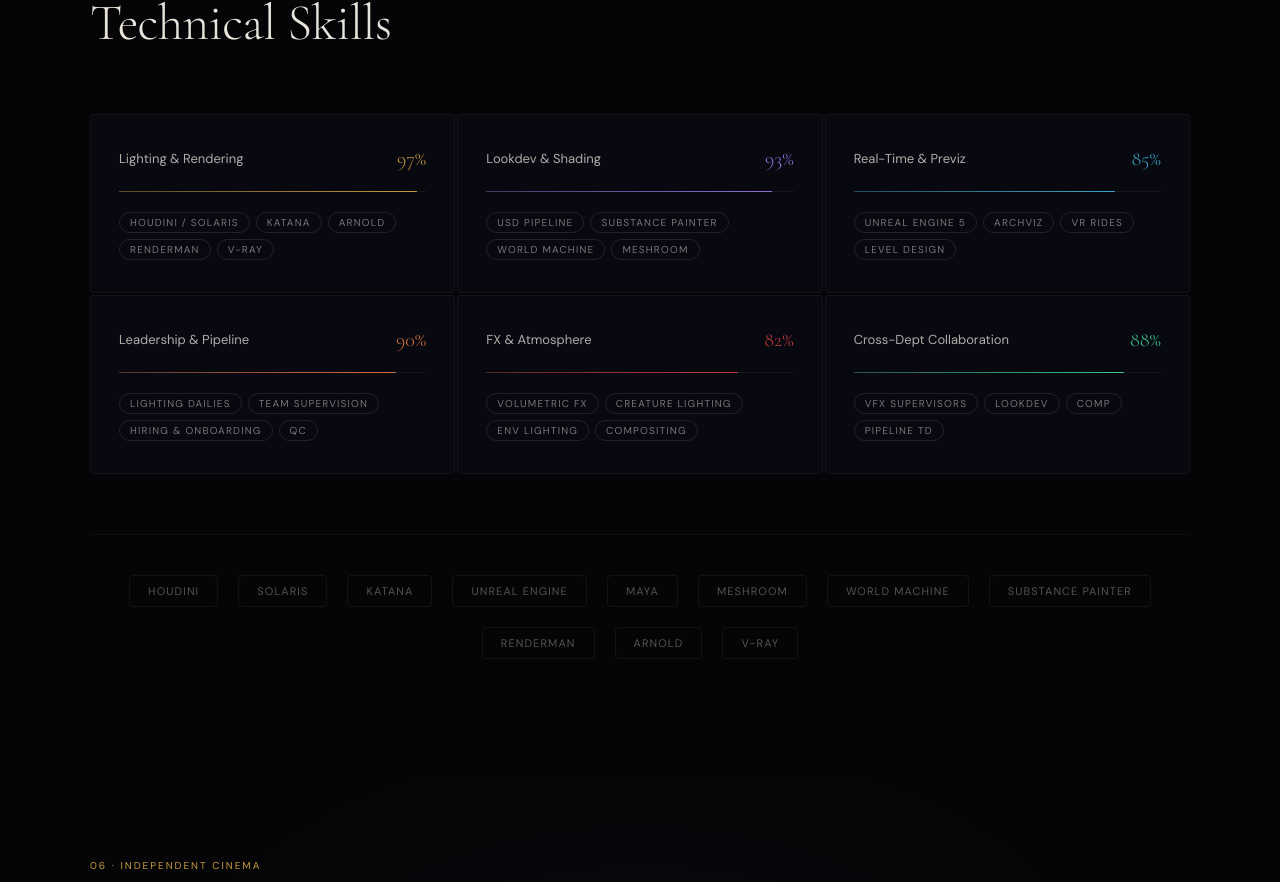
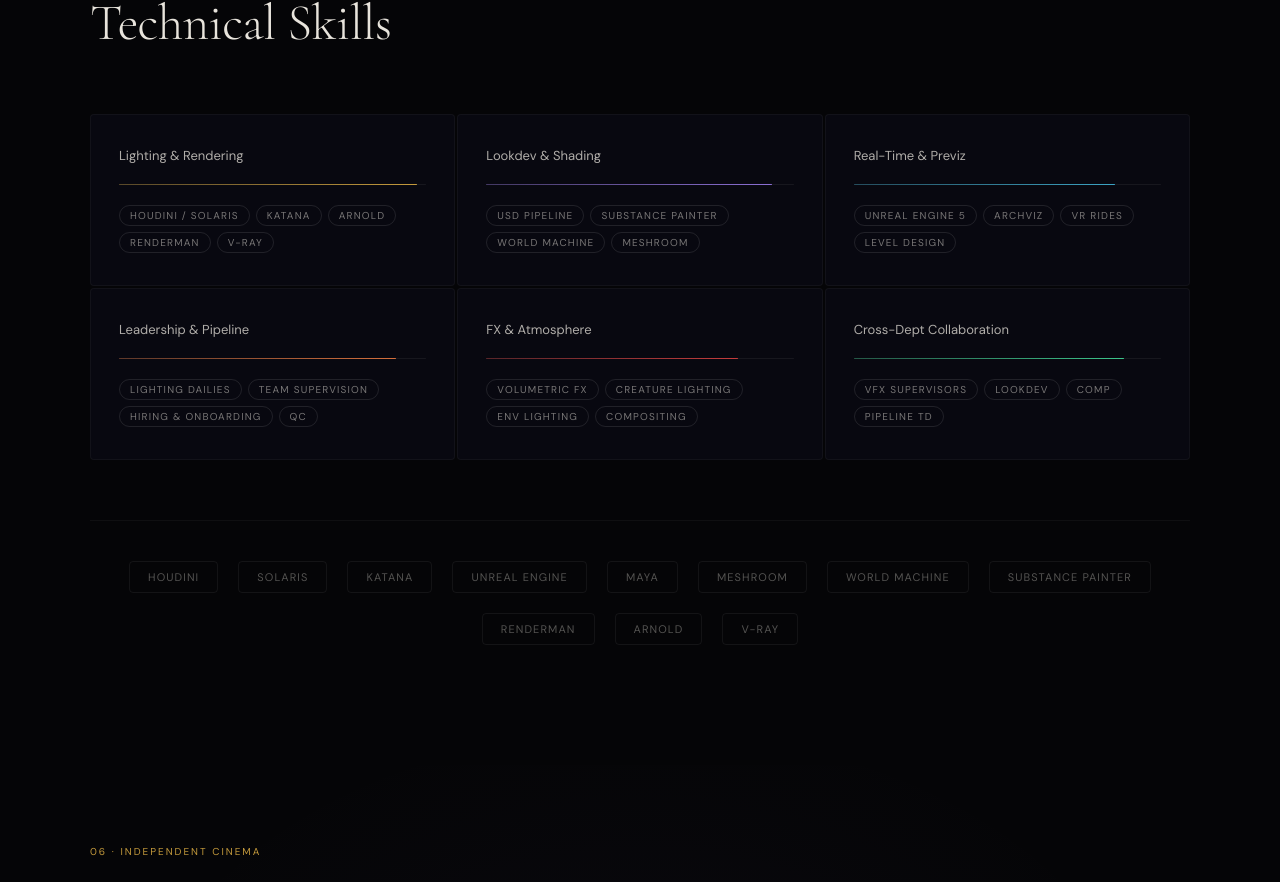
Before and after one commit to kuttyjosu/MyWebsite_vfx, a React (Create React App) app: page / in a window 1280 px wide. Shown: the part 4346-5228 px from the top of the page. Built offline with nearby package versions, Linux system fonts and the light colour scheme.

Commit message:
Update App.js

```diff
--- a/src/App.js
+++ b/src/App.js
@@ -468,7 +468,6 @@
       onMouseLeave={e => e.currentTarget.style.borderColor = "rgba(255,255,255,0.04)"}>
       <div style={{ display: "flex", justifyContent: "space-between", alignItems: "center", marginBottom: 20 }}>
         <span style={{ fontSize: 13, fontWeight: 400, color: "rgba(232,228,220,0.75)" }}>{skill.name}</span>
-        <span style={{ fontFamily: "'Cormorant Garamond', serif", fontSize: 20, fontWeight: 300, color }}>{skill.level}%</span>
       </div>
       <div className="skill-bar" style={{ marginBottom: 20 }}>
         <div className="skill-fill" style={{ width: visible ? `${skill.level}%` : "0%", background: `linear-gradient(90deg, ${color}60, ${color})` }} />
```
